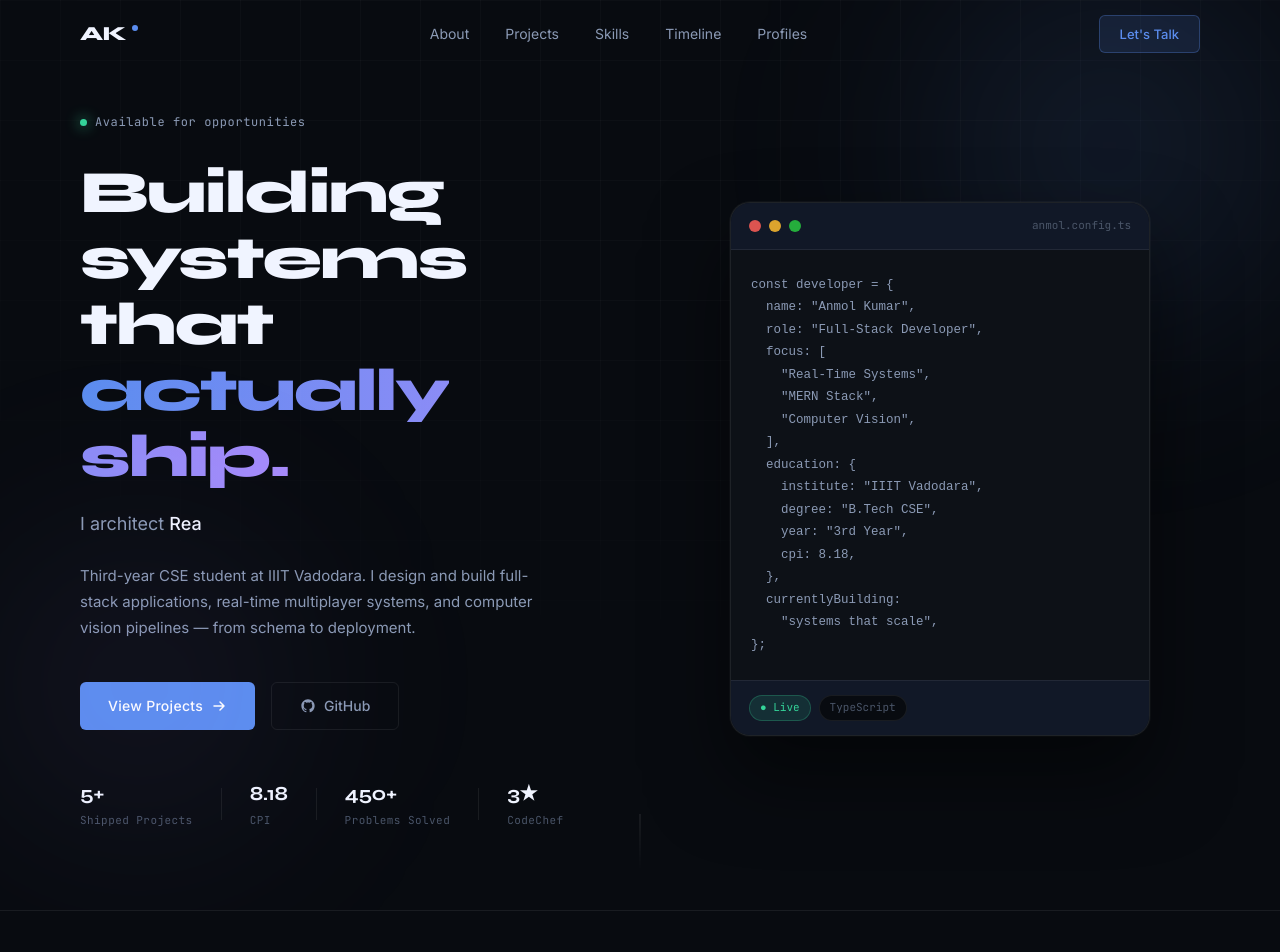
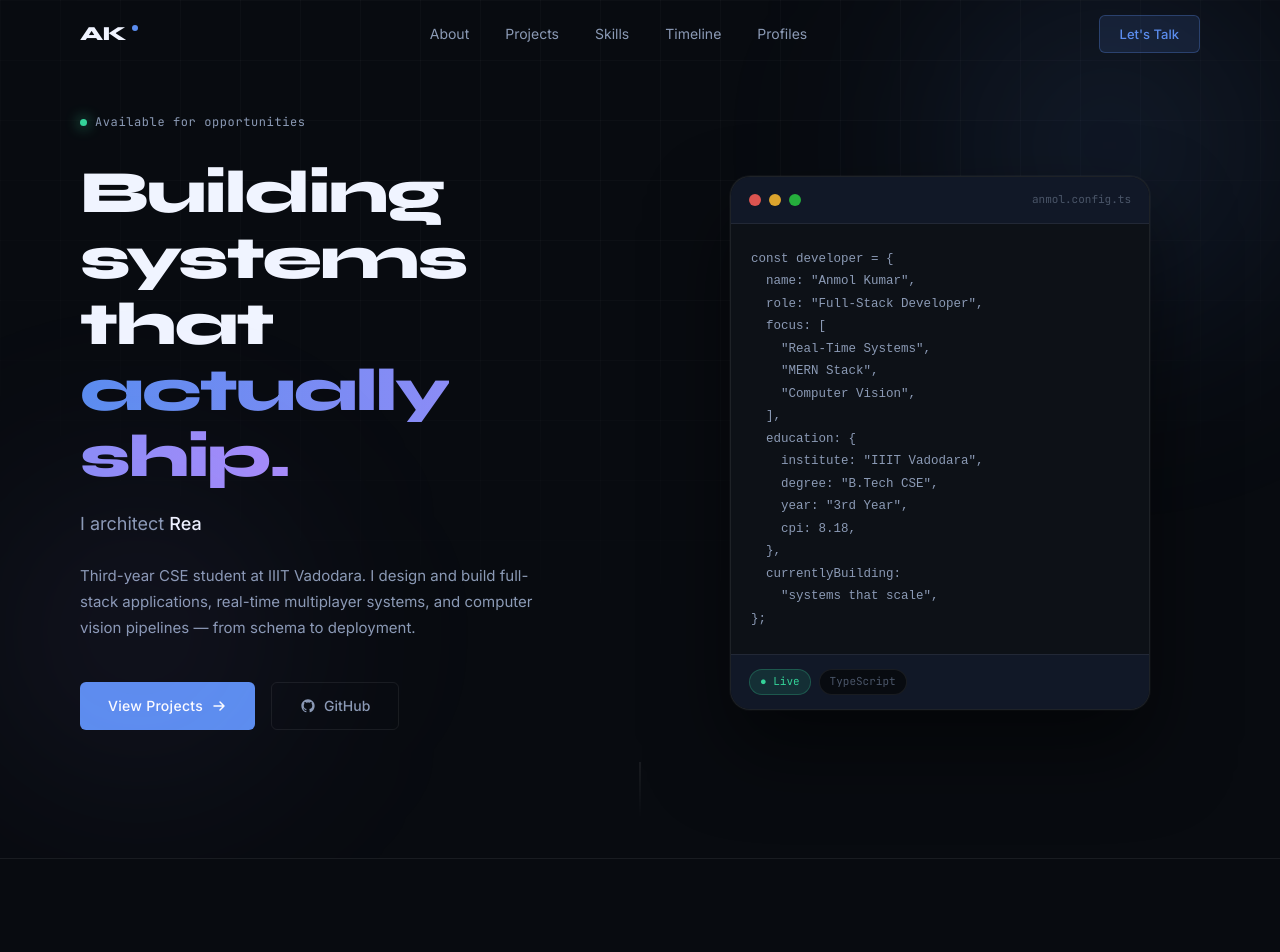
Before and after one commit to hck-anmol/Portfolio_Anmol, a React (Vite) app: page / in a window 1280 px wide. Shown: the top 952 px of the page. Built offline with nearby package versions, Linux system fonts and the light colour scheme.

Commit message:
Updated the heri section

```diff
--- a/src/components/About.jsx
+++ b/src/components/About.jsx
@@ -3,7 +3,7 @@ import './About.css';
 const STATS = [
   { value: '5+', label: 'Production projects shipped' },
   { value: '8.18', label: 'CPI at IIIT Vadodara' },
-  { value: '3★', label: 'CodeChef rating' },
+  { value: 'Pupil', label: 'CodeForces Rank' },
   { value: '450+', label: 'Problems solved' },
 ];
 
--- a/src/components/Hero.jsx
+++ b/src/components/Hero.jsx
@@ -83,29 +83,6 @@ export default function Hero() {
               GitHub
             </a>
           </div>
-
-          {/* Stats row */}
-          <div className="hero__stats">
-            <div className="hero__stat">
-              <span className="hero__stat-value">5+</span>
-              <span className="hero__stat-label">Shipped Projects</span>
-            </div>
-            <div className="hero__stat-divider" />
-            <div className="hero__stat">
-              <span className="hero__stat-value">8.18</span>
-              <span className="hero__stat-label">CPI</span>
-            </div>
-            <div className="hero__stat-divider" />
-            <div className="hero__stat">
-              <span className="hero__stat-value">450+</span>
-              <span className="hero__stat-label">Problems Solved</span>
-            </div>
-            <div className="hero__stat-divider" />
-            <div className="hero__stat">
-              <span className="hero__stat-value">3★</span>
-              <span className="hero__stat-label">CodeChef</span>
-            </div>
-          </div>
         </div>
 
         {/* Right — code card */}
```
